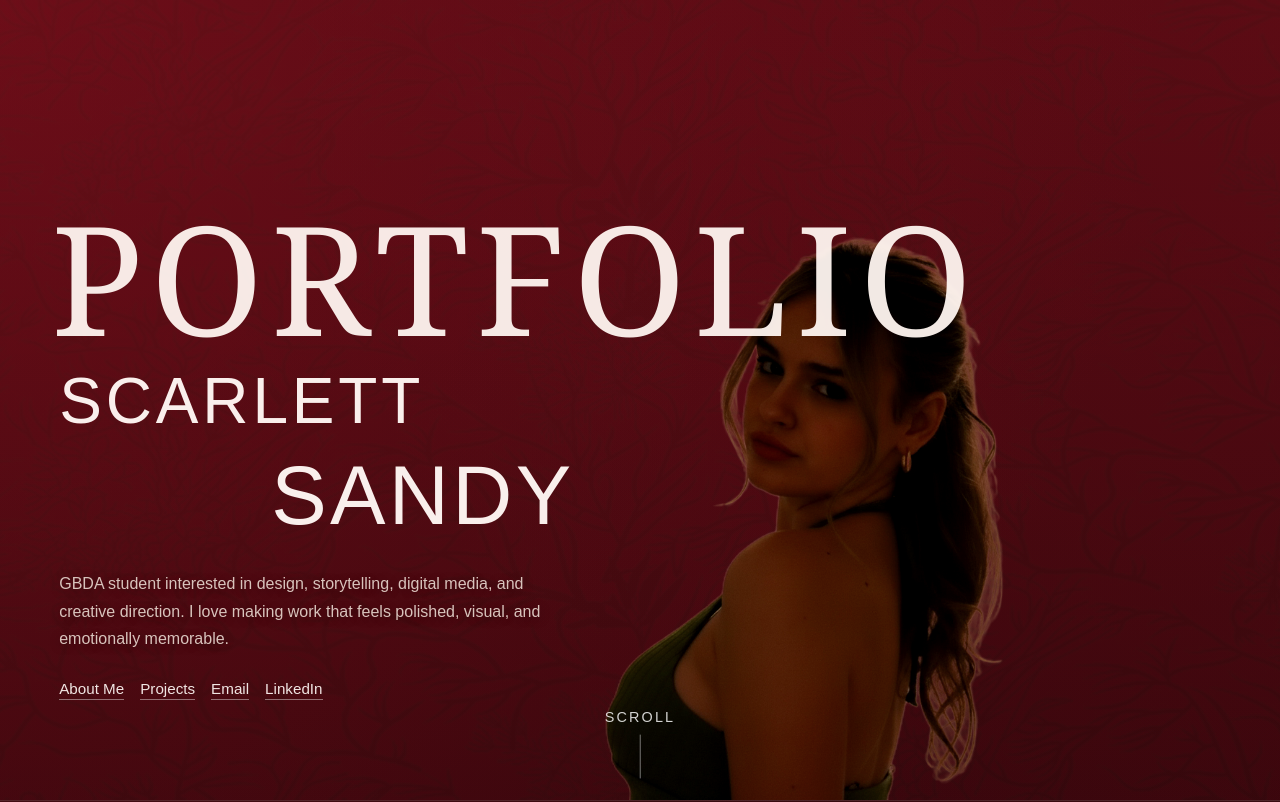
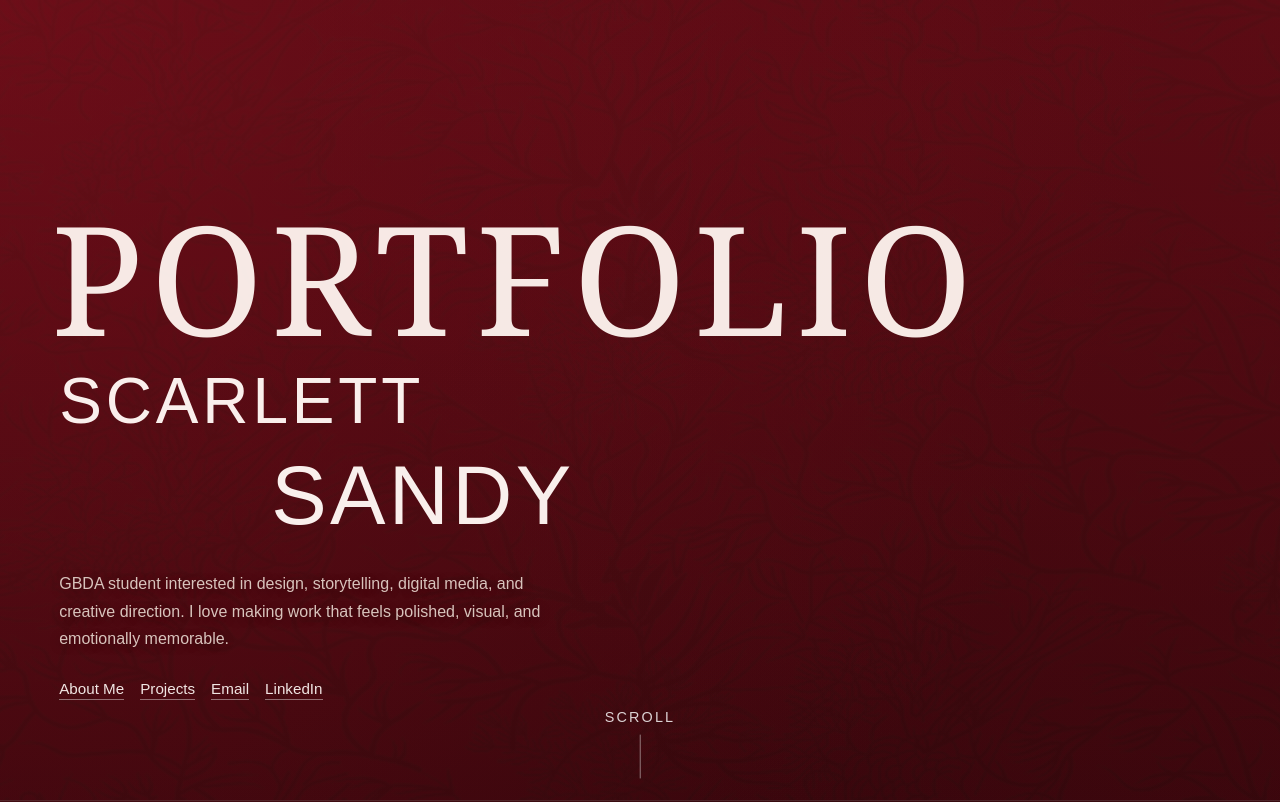
Before and after one commit to ScrlettSandy/portflio, a plain HTML site: page index.html in a window 1280 px wide. Shown: the top 802 px of the page. Drawn offline with Linux system fonts and the light colour scheme.

Commit message:
( ◕ ◞ ◕ ) auto commit

```diff
--- a/index.html
+++ b/index.html
@@ -171,31 +171,6 @@
     .socials a:hover{
       opacity:1;
       transform:translateY(-1px);
-    }
-
-    .hero-photo-wrap{
-      position:absolute;
-      right:-6%;
-      bottom:0;
-      width:min(900px, 78vw);
-      height:100vh;
-      display:flex;
-      align-items:flex-end;
-      justify-content:center;
-      z-index:2;
-      pointer-events:none;
-    }
-
-    .hero-photo{
-      width:100%;
-      height:100%;
-      object-fit:contain;
-      object-position:center bottom;
-      filter:contrast(1.02) saturate(0.94) brightness(0.94);
-      position:relative;
-      z-index:2;
-      max-height:100vh;
-      max-width:100%;
     }
 
     .scroll-down{
@@ -545,12 +520,6 @@
           <a href="https://www.linkedin.com/in/scarlett-sandy-00a3a2384/" target="_blank">LinkedIn</a>
         </div>
       </div>
-
-      <div class="hero-photo-wrap fade-up show">
-        <img src="Facetune_15-03-2026-17-42-06.png" alt="Scarlett Sandy portrait" class="hero-photo">
-      </div>
-    </div>
-
     <a class="scroll-down" href="#about">
       <span>Scroll</span>
       <span class="scroll-line"></span>
```
